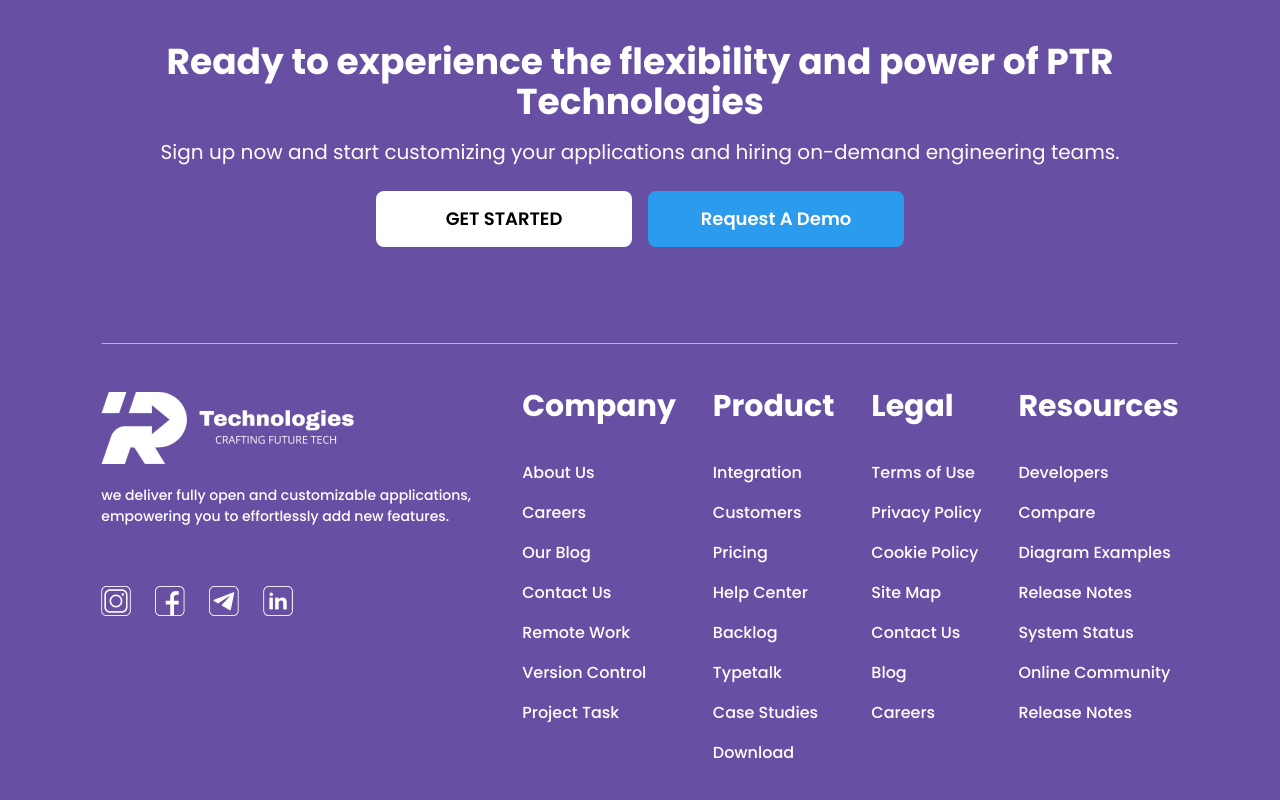
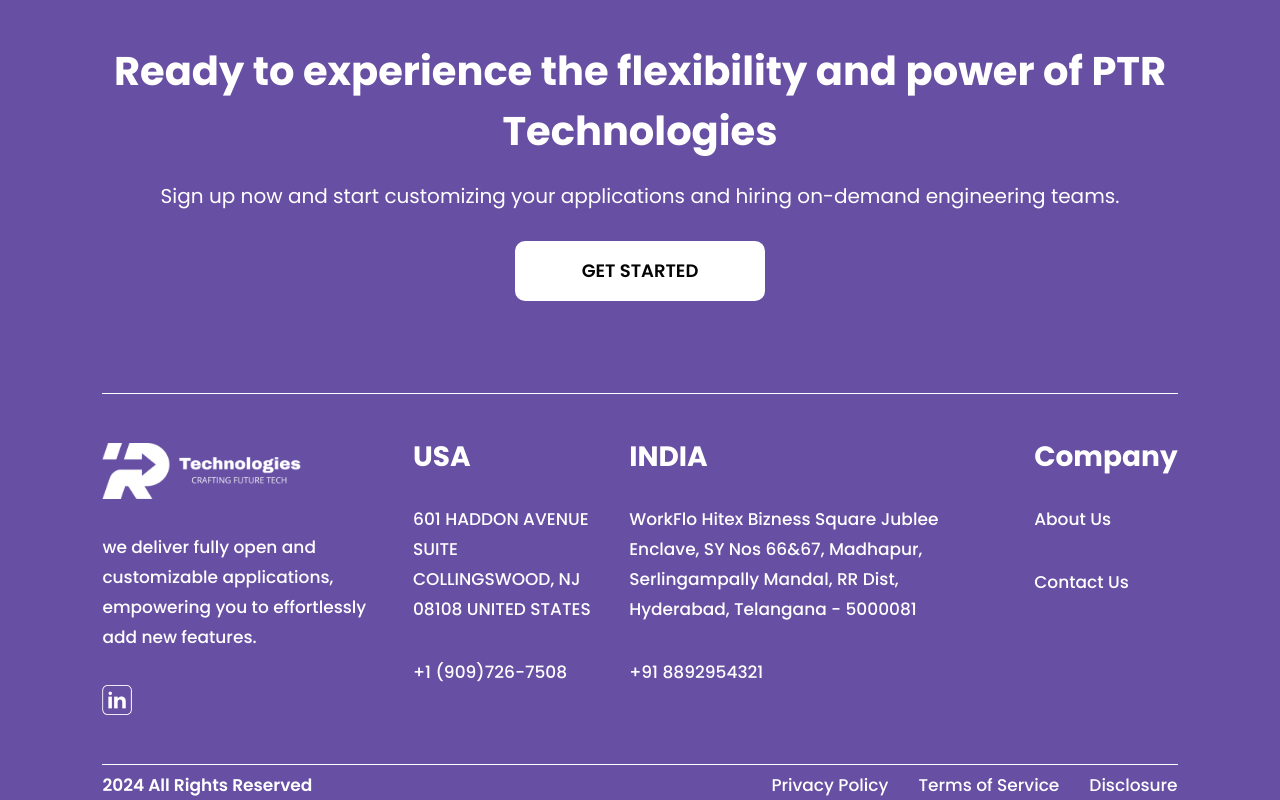
Before and after one commit to ptrsoft/ptr-website, a React (Create React App) app: page / in a window 1280 px wide. Shown: the part 3920-4720 px from the top of the page. Built offline with nearby package versions, Linux system fonts and the light colour scheme.

Commit message:
address added

```diff
--- /dev/null
+++ b/src/Components/Footer.css
@@ -0,0 +1,119 @@
+.footer {
+    background-color: #674FA3;
+    padding-top: 88px;
+}
+
+.footer_top h2 {
+    color: #FFF;
+    font-family: Poppins;
+    font-size: 40px;
+    font-style: normal;
+    font-weight: 700;
+    line-height: normal;
+    text-align: center;
+}
+
+.footer_top {
+    display: flex;
+    align-items: center;
+    justify-content: center;
+    flex-direction: column;
+    padding-bottom: 92px;
+    gap: 20px;
+}
+
+.footer_top span {
+    color: #FFF;
+    font-family: Poppins;
+    font-size: 20px;
+    font-style: normal;
+    font-weight: 400;
+    line-height: normal;
+}
+
+.footer_top button {
+    width: 250px;
+    height: 60px;
+    flex-shrink: 0;
+    border-radius: 10px;
+    background: #FFF;
+    color: #040404;
+    font-family: Poppins;
+    font-size: 18px;
+    font-style: normal;
+    font-weight: 600;
+    line-height: 15px;
+    /* 83.333% */
+    margin-top: 10px;
+}
+
+.devider {
+    width: 100%;
+    height: 1px;
+    background-color: #FFF;
+
+}
+.footer_bottom{
+    display: flex;
+    justify-content: space-between;
+    gap: 2rem;
+    padding-top: 49px;
+    padding-bottom: 49px;
+}
+
+.Column h3{
+    color: #FFF;
+    font-family: Poppins;
+    font-size: 28px;
+    font-style: normal;
+    font-weight: 700;
+    line-height: 28px; /* 100% */
+}
+
+.Column{
+    display: flex;
+    flex-direction: column;
+    gap: 33px;
+    /* width: 24%; */
+}
+.footer_logo{
+    width: 200px;
+}
+.Column span{
+    color: #FFF;
+font-family: Poppins;
+font-size: 17px;
+font-style: normal;
+font-weight: 500;
+line-height: 30px; /* 235.294% */
+}
+
+
+.rights{
+    display: flex;
+    justify-content: space-between;
+    padding-top: 10px;
+    padding-bottom: 10px;
+
+    color: #FFF;
+font-family: Poppins;
+font-size: 17px;
+font-style: normal;
+font-weight: 600;
+line-height: 20px; /* 117.647% */
+}
+
+.rights ul{
+    display: flex;
+    gap: 30px;
+}
+
+
+.rights ul li{
+    color: #FFF;
+font-family: Poppins;
+font-size: 17px;
+font-style: normal;
+font-weight: 500;
+line-height: 20px; /* 117.647% */
+}
--- a/src/Components/Footer.js
+++ b/src/Components/Footer.js
@@ -1,139 +1,64 @@
 import React from 'react'
-import { Link } from 'react-router-dom'
+import './Footer.css'
 const Footer = () => {
   return (
-    <>
-      <footer className='bg-[#674FA3] pt-[89px] pb-[30px] pad-container'>
+    <footer className='footer space-container'>
 
-        <div className='flex flex-col items-center gap-[25px]'>
-          <div>
-            <div className="text-center text-white text-4xl font-bold font-['Poppins']">Ready to experience the flexibility and power of PTR Technologies</div>
-            <div className="text-white mt-4 text-center text-xl font-normal font-['Poppins']">Sign up now and start customizing your applications and hiring on-demand engineering teams.</div>
-          </div>
+{/* footer top */}
+<div className="footer_top">
+    <h2>Ready to experience the flexibility and power of PTR Technologies</h2>
+    <span>Sign up now and start customizing your applications and hiring on-demand engineering teams.</span>
+    <button>GET STARTED</button>
+</div>
 
-          <div className='flex gap-4'>
-            <button className=" text-black text-lg font-semibold font-['Poppins'] leading-none w-64 h-14 bg-white rounded-lg" >
-            <Link to="/contact-us">
-              GET STARTED
-            </Link>
-            </button>
-
-            <button className=" text-[#FFF] text-lg font-semibold font-['Poppins'] leading-none w-64 h-14 bg-[#2A9BED] rounded-lg" >
-              Request A Demo
-            </button>
-          </div>
-
-        </div>
-
-        <div className='mt-[6rem] mb-[3rem]'> <svg xmlns="http://www.w3.org/2000/svg" viewBox="0 0 1620 2" fill="none">
-          <path d="M0 1L1620 0.999858" stroke="white" />
-        </svg>
-        </div>
-
-        <div className='flex  justify-between mb-[100px] items-start'>
-
-          <div className='flex gap-[21px] flex-col justify-start items-start'>
-            <img className='' src='Images/WhiteLogo.png' />
-            <div className="WeDeliverFullyOpenAndCustomizableApplicationsEmpoweringYouToEffortlesslyAddNewFeatures w-96 h-20 text-white text-sm font-medium font-['Poppins'] leading-normal">we deliver fully open and customizable applications, empowering you to effortlessly add new features.</div>
-
-            <div className="Group141712 flex gap-6 ">
-              <img src='Images/instagram.png' alt='Instagram Handle'/>
-              <img src='Images/facebook.png' alt='FaceBook Handle' />
-              <img src='Images/telegram.png'alt='social media handle' />
-              <a target='_blank' href="https://www.linkedin.com/company/ptr-technologies">
-              <img src='Images/linkdin.png' alt='linkdin handle'/>
-              </a>
-            </div>
-
-          </div>
+{/* devider */}
+<div className='devider'></div>
 
 
-          <ul>
-            <li className='text-white text-3xl font-bold font-[Poppins] leading-7 mb-[33px]'>Company</li>
+<div className="footer_bottom">
 
-            <li className='text-white text-base font-medium font-[Poppins] leading-10'>About Us</li>
-            <li className='text-white text-base font-medium font-[Poppins] leading-10'>Careers</li>
+  <div className="Column">
+    <img className='footer_logo' src="Images/WhiteLogo.png" alt="" />
+    <span>we deliver fully open and customizable applications, empowering you to effortlessly add new features.</span>
+    <span className='iiii'>
+        <a target='_blank' href="https://www.linkedin.com/company/ptr-technologies/">
+    <img src="Images/linkdin.png" alt="" className="linkdin_img" />
+        </a>
+    </span>
+  </div>
 
-            <li className='text-white text-base font-medium font-[Poppins] leading-10'>Our Blog</li>
+  <div className="Column">
+    <h3>USA</h3>
+    <span>601 HADDON AVENUE SUITE COLLINGSWOOD, NJ 08108 UNITED STATES</span>
+   <span> <a href="tel:+1(909)726-7508">+1 (909)726-7508</a></span>
+  </div>
 
-            <li className='text-white text-base font-medium font-[Poppins] leading-10'>Contact Us</li>
+  <div className="Column">
+    <h3>INDIA</h3>
+    <span>WorkFlo Hitex Bizness Square Jublee Enclave, SY Nos 66&67, Madhapur, Serlingampally Mandal, RR Dist, Hyderabad, Telangana - 5000081</span>
+    <span> <a href="tel:+918892954321" >+91 8892954321</a> </span>
 
-            <li className='text-white text-base font-medium font-[Poppins] leading-10'>Remote Work</li>
+  </div>
+   <div className="Column">
+    <h3>Company</h3>
+    <span>About Us</span>
+    <span>Contact Us</span>
 
-            <li className='text-white text-base font-medium font-[Poppins] leading-10'>Version Control</li>
+  </div>
 
-            <li className='text-white text-base font-medium font-[Poppins] leading-10'>Project Task</li>
+</div>
 
-          </ul>
+<div className='devider'></div>
+<div className='rights'>
+<span>2024 All Rights Reserved</span>
 
-          <ul>
-            <li className='text-white text-3xl font-bold font-[Poppins] leading-7 mb-[33px]'>Product</li>
-
-            <li className='text-white text-base font-medium font-[Poppins] leading-10'>Integration</li>
-            <li className='text-white text-base font-medium font-[Poppins] leading-10'>Customers</li>
-
-            <li className='text-white text-base font-medium font-[Poppins] leading-10'>Pricing</li>
-
-            <li className='text-white text-base font-medium font-[Poppins] leading-10'>Help Center</li>
-
-            <li className='text-white text-base font-medium font-[Poppins] leading-10'>Backlog</li>
-
-            <li className='text-white text-base font-medium font-[Poppins] leading-10'>Typetalk</li>
-
-
-            <li className='text-white text-base font-medium font-[Poppins] leading-10'>Case Studies</li>
-
-            <li className='text-white text-base font-medium font-[Poppins] leading-10'>Download</li>
-
-          </ul>
-
-          <ul>
-            <li className='text-white text-3xl font-bold font-[Poppins] leading-7 mb-[33px]'>Legal</li>
-
-            <li className='text-white text-base font-medium font-[Poppins] leading-10'>Terms of Use</li>
-            <li className='text-white text-base font-medium font-[Poppins] leading-10'>Privacy Policy</li>
-
-            <li className='text-white text-base font-medium font-[Poppins] leading-10'>Cookie Policy</li>
-
-            <li className='text-white text-base font-medium font-[Poppins] leading-10'>Site Map</li>
-
-            <li className='text-white text-base font-medium font-[Poppins] leading-10'>Contact Us</li>
-
-            <li className='text-white text-base font-medium font-[Poppins] leading-10'>Blog</li>
-
-            <li className='text-white text-base font-medium font-[Poppins] leading-10'>Careers</li>
-
-          </ul>
-
-          <ul>
-            <li className='text-white text-3xl font-bold font-[Poppins] leading-7 mb-[33px]'>Resources</li>
-
-            <li className='text-white text-base font-medium font-[Poppins] leading-10'>Developers</li>
-            <li className='text-white text-base font-medium font-[Poppins] leading-10'>Compare</li>
-
-            <li className='text-white text-base font-medium font-[Poppins] leading-10'>Diagram Examples</li>
-
-            <li className='text-white text-base font-medium font-[Poppins] leading-10'>Release Notes</li>
-
-            <li className='text-white text-base font-medium font-[Poppins] leading-10'>System Status</li>
-
-            <li className='text-white text-base font-medium font-[Poppins] leading-10'>Online Community</li>
-
-            <li className='text-white text-base font-medium font-[Poppins] leading-10'>Release Notes</li>
-
-          </ul>
-
-
-        </div>
-
-        <div className='mt-[6rem]  mb-[31px]'> <svg xmlns="http://www.w3.org/2000/svg" viewBox="0 0 1620 2" fill="none">
-          <path d="M0 1L1620 0.999858" stroke="white" />
-        </svg>
-        </div>
-        <div className=" text-white text-base font-semibold font-['Poppins'] leading-tight">2024 All Rights Reserved</div>
-
-      </footer>
-    </>
+<ul>
+    <li>Privacy Policy</li>
+    <li>Terms of Service</li>
+    <li>Disclosure</li>
+</ul>
+</div>
+    </footer>
   )
 }
 
--- a/src/index.css
+++ b/src/index.css
@@ -128,3 +128,31 @@
 footer img{
   cursor: pointer;
 }
+
+
+
+/* utils */
+
+.space-container{
+  padding-left: 10%;
+  padding-right: 10%;
+}
+
+@media screen and (max-width:1300px){
+  .space-container{
+    padding-left: 8%;
+    padding-right: 8%;
+  }
+}
+
+@media screen and (max-width:1024px){
+  .space-container{
+    padding-left: 5%;
+    padding-right: 5%;
+  }
+}@media screen and (max-width:600px){
+  .space-container{
+    padding-left: 3%;
+    padding-right: 3%;
+  }
+}
```
